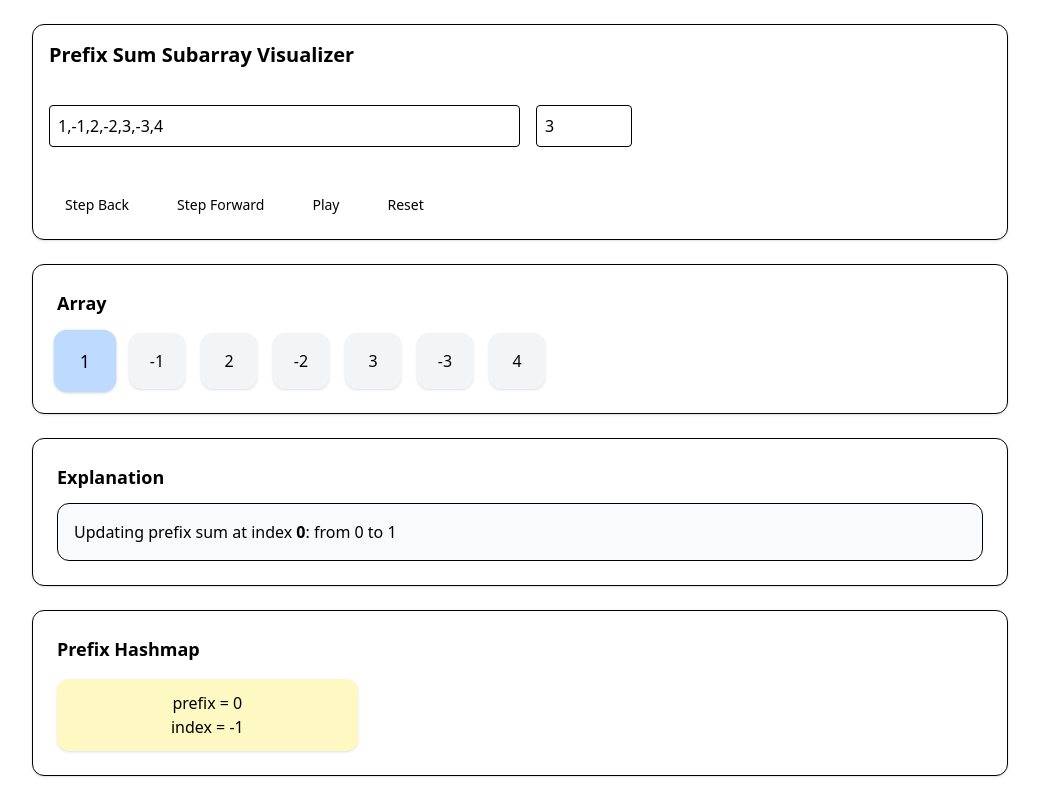
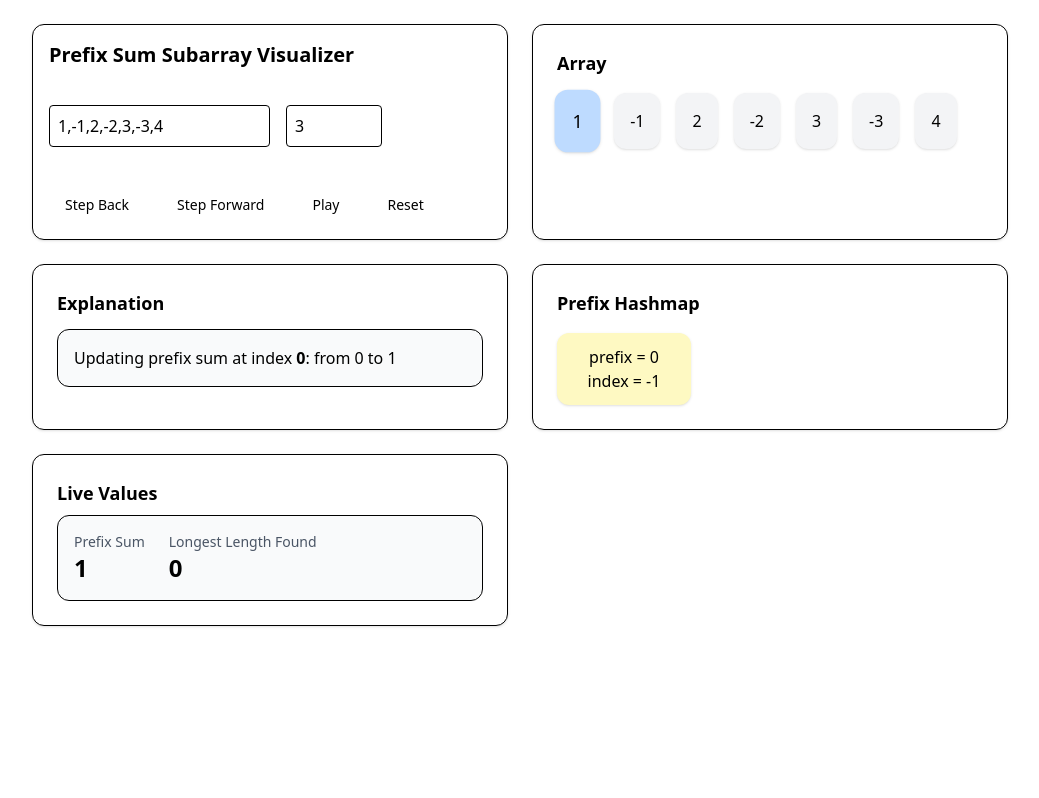
Before and after one commit to dushyant-hada-90/algo, a React (Vite) app: page /prefix-sum in a window 1280 px wide. Shown: the top 798 px of the page, without its empty margins (120-1159 px from the left). Built offline with nearby package versions, Linux system fonts and the light colour scheme.

Commit message:
fixed ui of prefix sum

```diff
--- a/src/pages/prefix-sum.tsx
+++ b/src/pages/prefix-sum.tsx
@@ -118,12 +118,29 @@ export default function PrefixSumVisualizer() {
   const algoFinished = steps.length > 0 && currentStep === steps.length - 1;
 
   return (
-    <div className="p-6 max-w-5xl mx-auto space-y-6">
+    // ...existing code...
+    // top-level container: remove vertical-only spacing and let the inner grid handle spacing
+    <div className="p-6 max-w-5xl mx-auto" style={{ overflow: "hidden" }}>
+      {/*
+				Add a responsive grid wrapper:
+				- auto-fit + minmax makes cards stack on small screens and fill rows on lg
+				- gap equivalent to previous spacing
+			*/}
+      <div
+        className="w-full"
+        style={{
+          display: "grid",
+          gridTemplateColumns: "repeat(auto-fit, minmax(320px, 1fr))",
+          gap: "1.5rem",
+        }}
+      >
         <Card className="p-4">
           <h2 className="text-xl font-bold mb-3">Prefix Sum Subarray Visualizer</h2>
-        <div className="flex gap-4 mb-4">
+
+          {/* make inputs stack on small screens */}
+          <div className="flex flex-col sm:flex-row gap-4 mb-4">
             <input
-            className="border p-2 rounded w-1/2"
+              className="border p-2 rounded w-full sm:w-1/2"
               placeholder="Enter array e.g. 1,-1,2"
               defaultValue={defaultArray.join(",")}
               onBlur={(e) => {
@@ -134,7 +151,7 @@ export default function PrefixSumVisualizer() {
               }}
             />
             <input
-            className="border p-2 rounded w-24"
+              className="border p-2 rounded w-full sm:w-24"
               placeholder="k"
               value={k}
               onChange={(e) => {
@@ -144,11 +161,15 @@ export default function PrefixSumVisualizer() {
             />
           </div>
 
-        <div className="flex gap-4">
+          {/* make controls wrap on small screens */}
+          <div className="flex flex-wrap gap-4">
             <Button className="hover:cursor-pointer" onClick={() => setCurrentStep((s) => Math.max(0, s - 1))}>
               Step Back
             </Button>
-          <Button className="hover:cursor-pointer" onClick={() => setCurrentStep((s) => Math.min(steps.length - 1, s + 1))}>
+            <Button
+              className="hover:cursor-pointer"
+              onClick={() => setCurrentStep((s) => Math.min(steps.length - 1, s + 1))}
+            >
               Step Forward
             </Button>
             <Button className="hover:cursor-pointer" onClick={() => setIsPlaying((p) => !p)}>
@@ -169,14 +190,15 @@ export default function PrefixSumVisualizer() {
         <Card>
           <CardContent>
             <h3 className="text-lg font-semibold">Array</h3>
-          <div className="flex gap-4 mt-4">
+            {/* allow array items to wrap and avoid fixed widths so nothing overflows on small screens */}
+            <div className="flex flex-wrap gap-4 mt-4">
               {arr.map((num, idx) => (
                 <motion.div
                   key={idx}
                   layout
                   animate={{ scale: step?.index === idx ? 1.12 : 1 }}
                   transition={{ type: "spring", stiffness: 300, damping: 20 }}
-                className={`p-4 rounded-xl shadow text-center w-14 ${step?.index === idx ? "bg-blue-200" : "bg-gray-100"
+                  className={`p-4 rounded-xl shadow text-center min-w-0 ${step?.index === idx ? "bg-blue-200" : "bg-gray-100"
                     }`}
                 >
                   {num}
@@ -218,7 +240,8 @@ export default function PrefixSumVisualizer() {
         <Card>
           <CardContent>
             <h3 className="text-lg font-semibold">Prefix Hashmap</h3>
-          <div className="grid grid-cols-3 gap-3 mt-4">
+            {/* responsive hashmap grid: 1 col on xs, 2 on sm, 3 on md+ */}
+            <div className="grid grid-cols-1 sm:grid-cols-2 md:grid-cols-3 gap-3 mt-4">
               {step &&
                 (Object.entries(step.hashmap) as [string, number][]).map(([key, val]) => (
                   <motion.div
@@ -235,12 +258,11 @@ export default function PrefixSumVisualizer() {
           </CardContent>
         </Card>
 
-
-      {/* Prefix + Answer Visualization */}
         <Card>
           <CardContent>
             <h3 className="text-lg font-semibold mb-2">Live Values</h3>
-          <div className="flex gap-6 p-4 bg-gray-50 rounded-xl border">
+            {/* stack live-values on small screens */}
+            <div className="flex flex-col sm:flex-row gap-6 p-4 bg-gray-50 rounded-xl border">
               <div>
                 <p className="text-sm text-gray-600">Prefix Sum</p>
                 <motion.p layout className="text-2xl font-bold">
@@ -267,5 +289,6 @@ export default function PrefixSumVisualizer() {
           </CardContent>
         </Card>
       </div>
+    </div>
   );
 }
```
Lines whose indentation alone changed are shown as unchanged.
